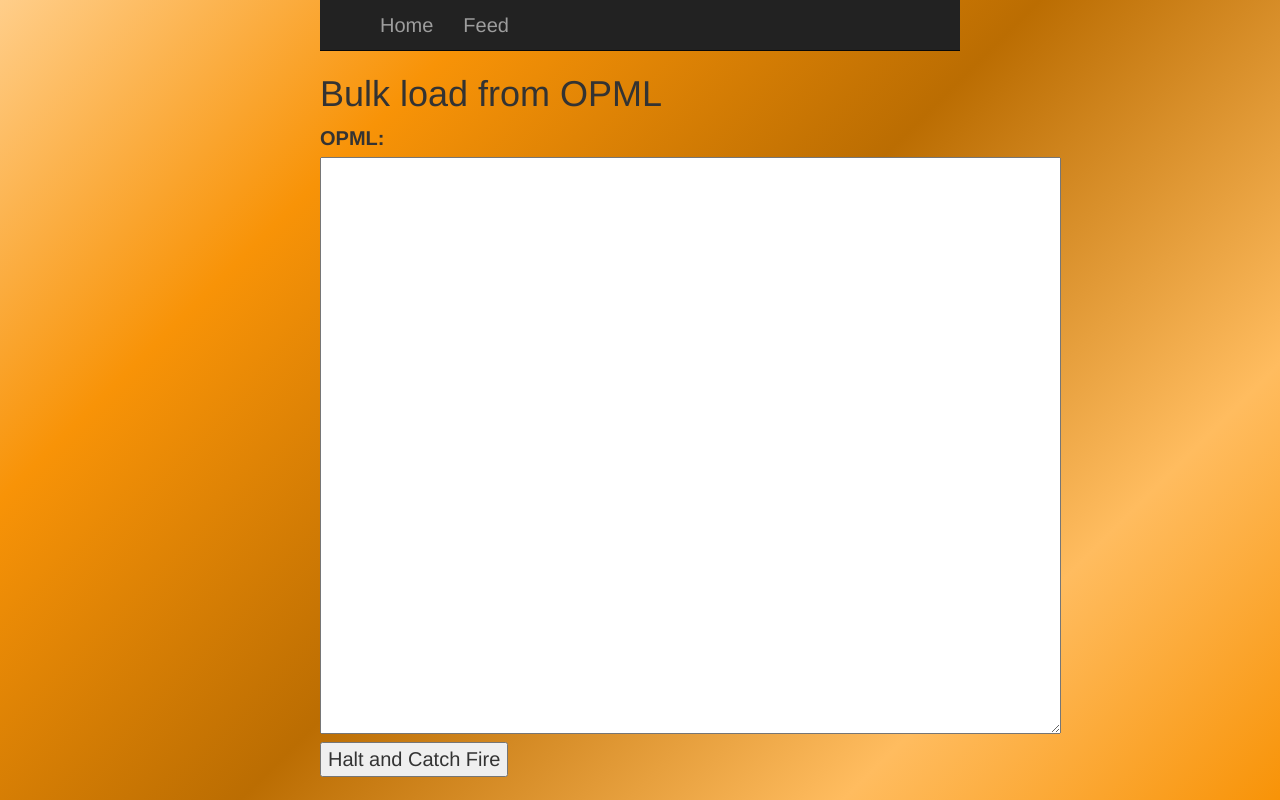
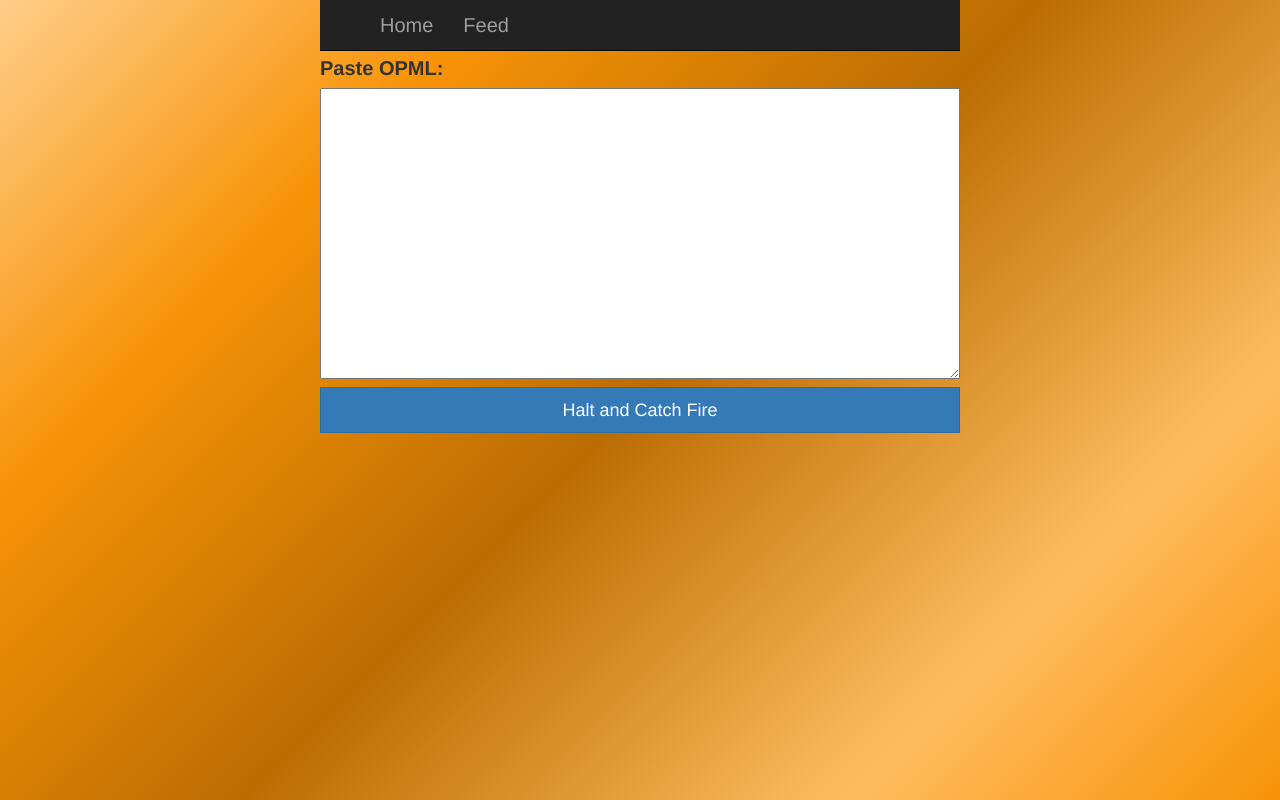
Before and after one commit to dgf1979/rsser, a Rails app: page /feeds/new_bulkload in a window 1280 px wide. Run offline with Rails 7, Linux system fonts and the light colour scheme; style sheets or scripts are compiled from the project's sources; some libraries are stand-ins or nearby versions.

Commit message:
update bulkload view css and design

```diff
--- a/app/assets/stylesheets/feeds.scss
+++ b/app/assets/stylesheets/feeds.scss
@@ -3,3 +3,7 @@
   right: 0;
   z-index: 10;
 }
+
+textarea#bulkdata {
+  width: 100%;
+}
--- a/app/views/feeds/new_bulkload.html.erb
+++ b/app/views/feeds/new_bulkload.html.erb
@@ -1,9 +1,7 @@
-<h1>Bulk load from OPML</h1>
-
 <%= form_tag(feeds_bulkload_path, method: "post") do %>
-  <%= label_tag(:bulkdata, "OPML:") %>
+  <%= label_tag(:bulkdata, "Paste OPML:") %>
   <br>
-  <%= text_area_tag(:bulkdata, "", :size => "60x20" ) %>
+  <%= text_area_tag(:bulkdata, "", :size => "20x10" ) %>
   <br>
-  <%= submit_tag("Halt and Catch Fire") %>
+  <%= submit_tag("Halt and Catch Fire", class: "btn btn-primary btn-lg btn-block") %>
 <% end %>
```
